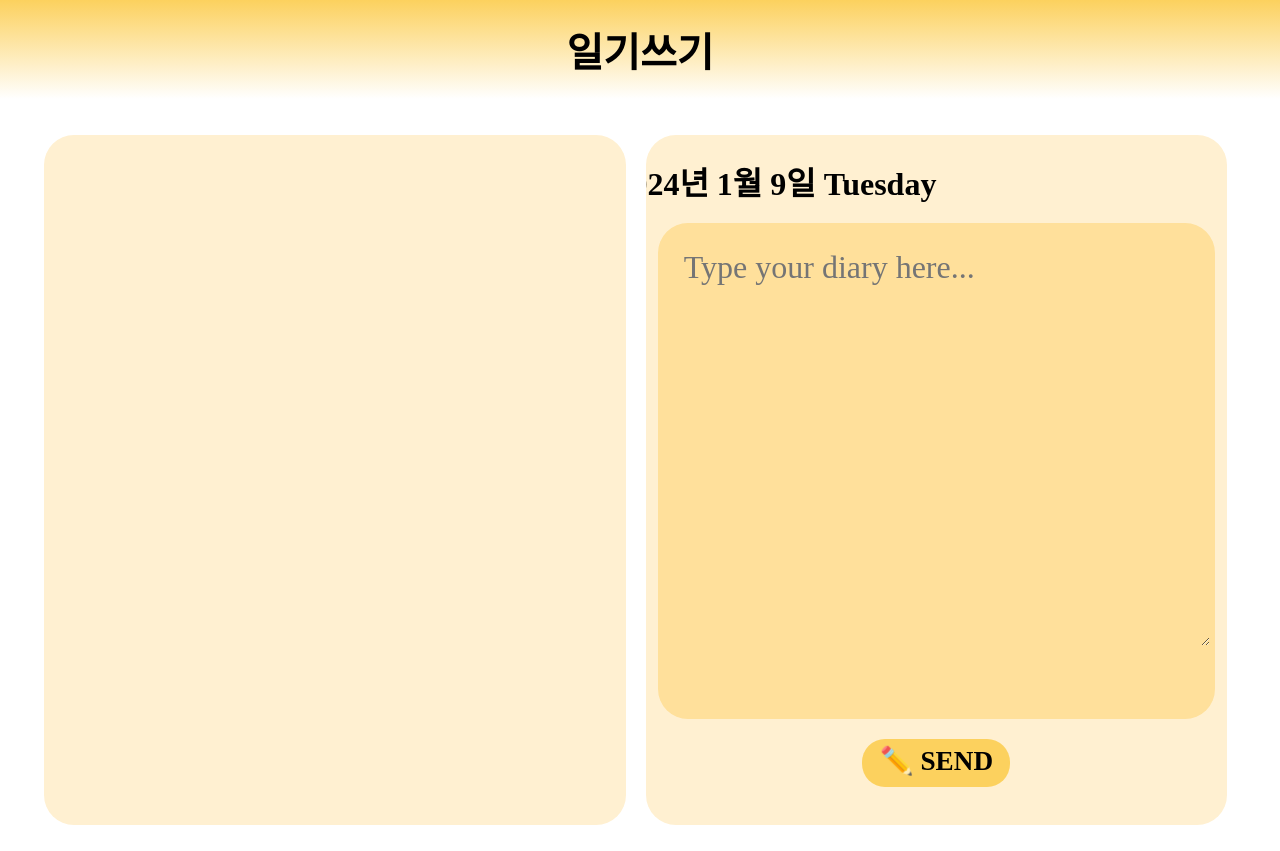
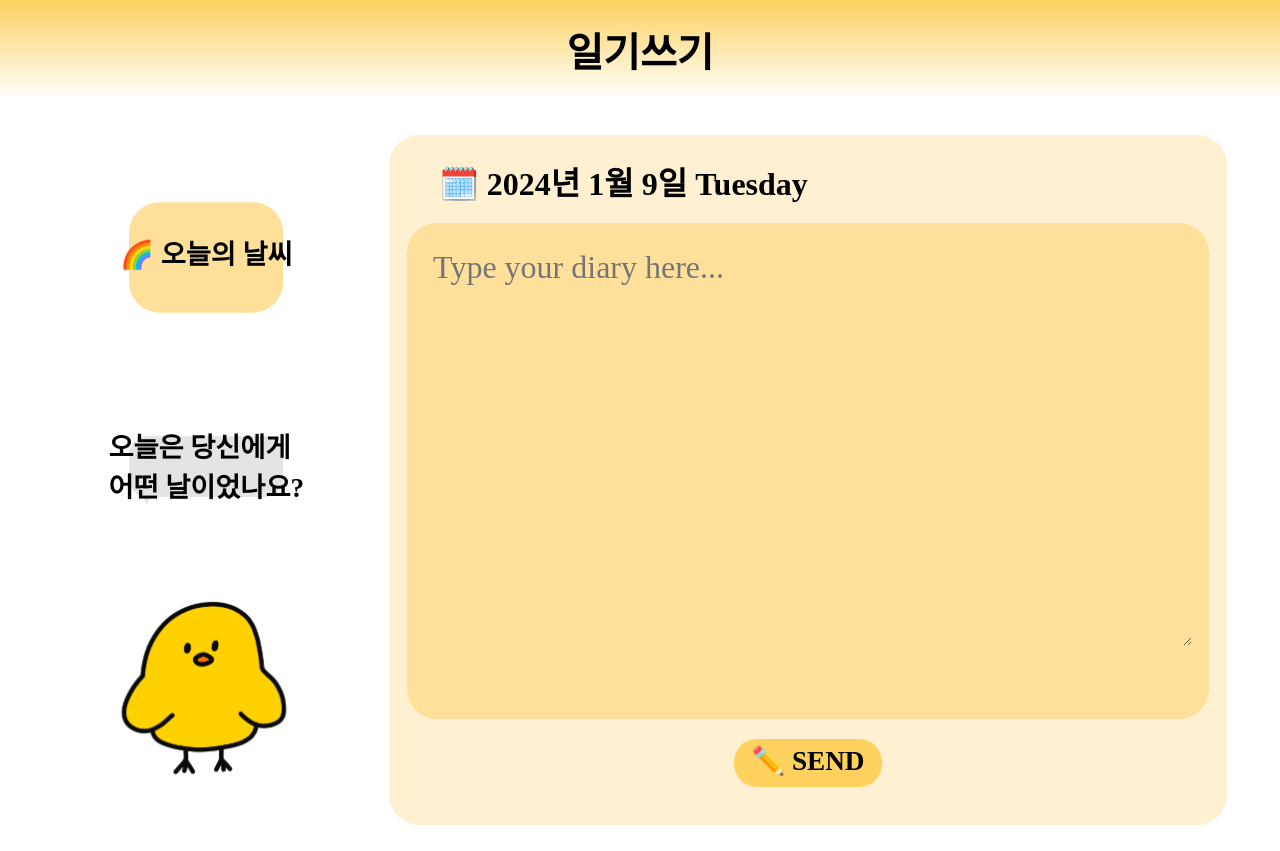
Before and after one commit to dahyunnee/react-posco, a React (Create React App) app in the folder frontend/: page /diary in a window 1280 px wide. Built offline with nearby package versions, Linux system fonts and the light colour scheme; a web font is replaced by a local one.

Commit message:
[Feature] 일기쓰기 페이지 완성

```diff
--- a/frontend/src/pages/DiaryPage.tsx
+++ b/frontend/src/pages/DiaryPage.tsx
@@ -1,5 +1,5 @@
 import { styled } from 'styled-components';
-import { SpeechBubble, IconUserName } from '../assets/icons';
+import { SpeechBubble, IconUserName, ChickenImage, WeatherRectangle } from '../assets/icons';
 import { useNavigate } from 'react-router-dom';
 
 function DiaryPage() {
@@ -8,9 +8,17 @@ function DiaryPage() {
 
     return (
         <DiaryPageWrapper>
-            <ComponentWrapper>
-
-            </ComponentWrapper>
+            <LeftComponentWrapper>
+                <ImageTextWrapper>
+                    <WeatherRectangle></WeatherRectangle>
+                    <Text>🌈 오늘의 날씨</Text>
+                </ImageTextWrapper>
+                <ImageTextWrapper>
+                    <SpeechBubble></SpeechBubble>
+                    <Text>오늘은 당신에게 <br/> 어떤 날이었나요?</Text>
+                </ImageTextWrapper>
+                <ChickenImage></ChickenImage>
+            </LeftComponentWrapper>
             <ComponentWrapper>
                 <DiaryDayWrapper>
                     <DiaryDay>
@@ -23,7 +31,7 @@ function DiaryPage() {
                 <SendButtonWrapper>
                     <Button onClick={() => navigate('/result/1')}>
                         <IconUserName />
-                        <ButtonText>✏️ SEND</ButtonText>
+                        <Text>✏️ SEND</Text>
                     </Button>
                 </SendButtonWrapper>
             </ComponentWrapper>
@@ -44,6 +52,24 @@ const DiaryPageWrapper = styled.p`
 
     padding: 1rem 1.5rem 1rem 1.5rem;
     margin: 10px 10px 10px 10px;
+`;
+
+const LeftComponentWrapper = styled.p`
+    display: flex;
+    flex-direction: column;
+    align-items: center;
+    border-radius: 30px;
+    width: 30%;
+
+    font-weight: 600;
+    font-size: 0.8rem;
+    overflow: hidden;
+
+    padding: 2rem 0.5rem 2rem 0.5rem;
+    margin: 10px 10px 10px 10px;
+    gap: 30px;
+
+    background-color: ${({ theme }) => theme.color.white};
 `;
 
 const ComponentWrapper = styled.p`
@@ -83,7 +109,7 @@ const Button = styled.button`
     border: none;
 `;
 
-const ButtonText = styled.span`
+const Text = styled.span`
     font-size: 1.7rem;
     font-weight: ${({ theme }) => theme.fontWeight.semiBold};
     color: ${(props) => props.theme.color.black};
@@ -97,6 +123,20 @@ const ButtonText = styled.span`
     white-space: nowrap;
     overflow: hidden;
     text-overflow: ellipsis;
+`;
+
+const ImageTextWrapper = styled.div`
+    display: flex;
+    justify-content: center;
+    align-items: center;
+
+    position: relative;
+
+    width: 50%;
+    height: 30%;
+
+    background: none;
+    border: none;
 `;
 
 const DiaryDayWrapper = styled.div`
```
